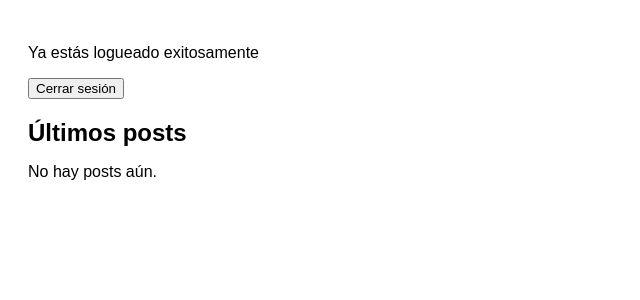
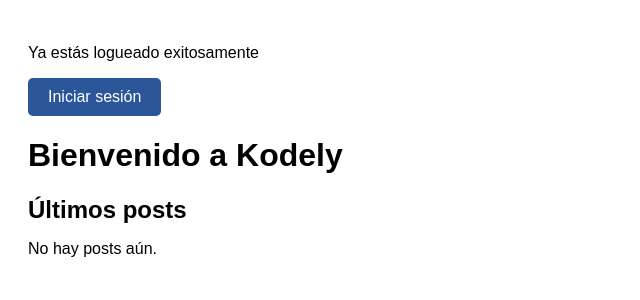
Before and after one commit to paleman2019222/prograwebfinal, a Django app: page /home/ in a window 1280 px wide. Shown: the top 300 px of the page, without its empty margins (0-640 px from the left). Run offline with Django 5.2, Linux system fonts and the light colour scheme; some libraries are stand-ins or nearby versions.

Commit message:
Ocultar botón de login si el usuario ya ha iniciado sesión

```diff
--- a/kodely/accounts/urls.py
+++ b/kodely/accounts/urls.py
@@ -2,10 +2,11 @@
 from .views import login_page, login_firebase, home, create_post, ver_post, logout_view
 
 urlpatterns = [
-    path('', login_page, name='login'),
+    path('',home, name='home'),
     path('firebase-login/', login_firebase, name='firebase_login'),
     path('home/', home, name='home'),
     path('crear-post/', create_post, name='crear_post'),
     path('post/<int:post_id>/', ver_post, name='ver_post'),
-    path('logout/', logout_view, name='logout_view')
+    path('logout/', logout_view, name='logout_view'),
+    path('login/', login_page, name='login_page'),
 ]
--- a/kodely/core/templates/home.html
+++ b/kodely/core/templates/home.html
@@ -14,12 +14,30 @@
       li { margin-bottom: 10px; }
       a { text-decoration: none; color: #2b579a; }
       a:hover { text-decoration: underline; }
+      .btn-login {
+        display: inline-block;
+          padding: 10px 20px;
+          background-color: #2b579a;
+          color: white;
+          border: none;
+          border-radius: 5px;
+          text-decoration: none;
+          cursor: pointer;
+        }
+        .btn-login:hover {
+          background-color: #20457a;
+        }
     </style>
   </head>
   <body>
     <p>Ya estás logueado exitosamente</p>
-    <button id="logout-button">Cerrar sesión</button>
-
+    {% if request.user.is_authenticated %}
+    <button id="logout-button" class="btn btn-login">Cerrar sesión</button><br>
+    <span>Bienvenido, {{ request.user.name }}</span>
+    {% else %}
+    <a href="{% url 'login_page' %}" class="btn btn-login">Iniciar sesión</a>
+    {% endif %}
+    <h1>Bienvenido a Kodely</h1>
     <h2>Últimos posts</h2>
     <ul>
       {% for post in posts %}
```
Lines whose indentation alone changed are shown as unchanged.
